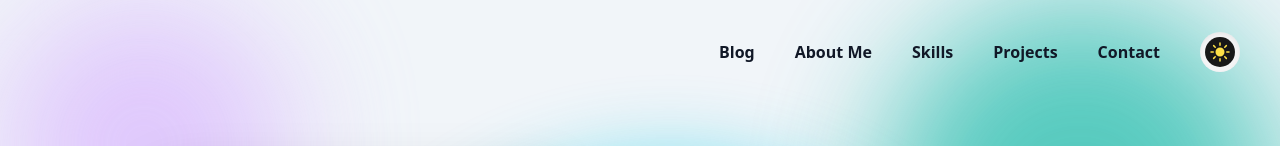
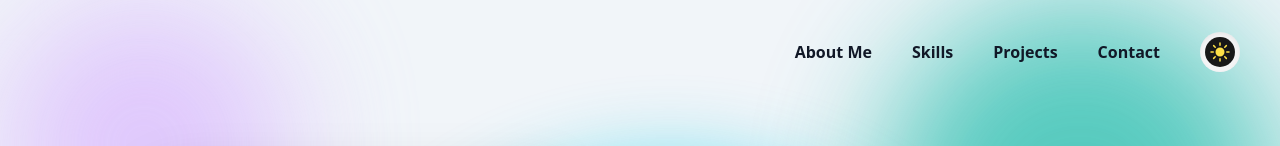
Before and after one commit to abhrajitray77/portfolio-main, a Next.js app: page / in a window 1280 px wide. Shown: the top 146 px of the page. Built offline with nearby package versions, Linux system fonts and the light colour scheme.

Commit message:
Update Navbar.tsx

```diff
--- a/components/Navbar.tsx
+++ b/components/Navbar.tsx
@@ -20,7 +20,7 @@
   return (
     <nav className="w-auto flex justify-end mr-3 md:mr-10 z-50">
       <ul className="hidden md:flex items-center space-x-4 md:space-x-10 py-8 font-bold">
-        <Link href="/blog"><li className="nav-item" >Blog</li></Link>
+        {/*<Link href="/blog"><li className="nav-item" >Blog</li></Link> */}
         <li className="nav-item" ><a href="#about" onClick={scrollToSection}>About Me </a></li>
         <li className="nav-item" ><a href="#skills" onClick={scrollToSection}>Skills </a></li>
         <li className="nav-item" ><a href="#proj" onClick={scrollToSection}>Projects </a></li>
```
